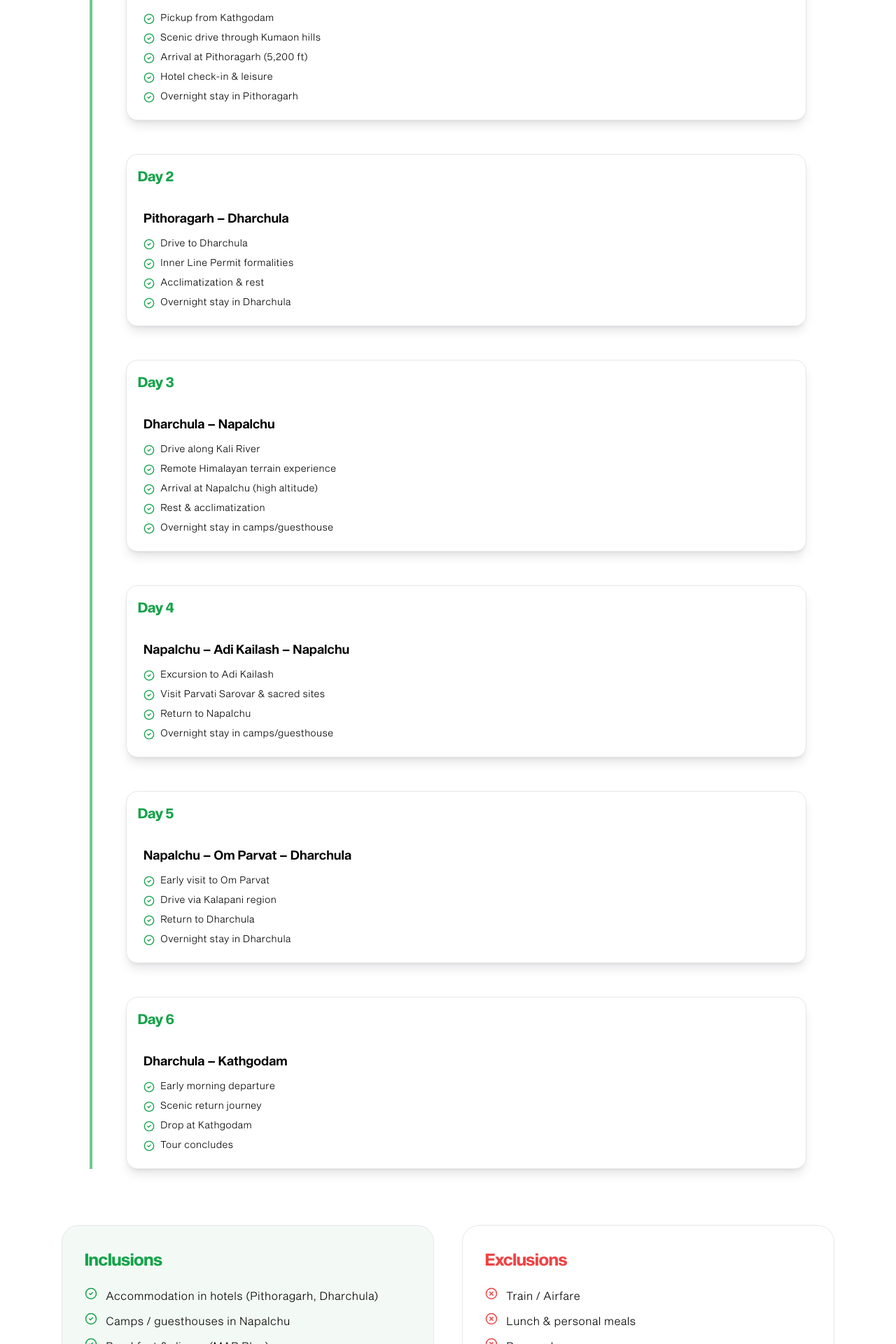
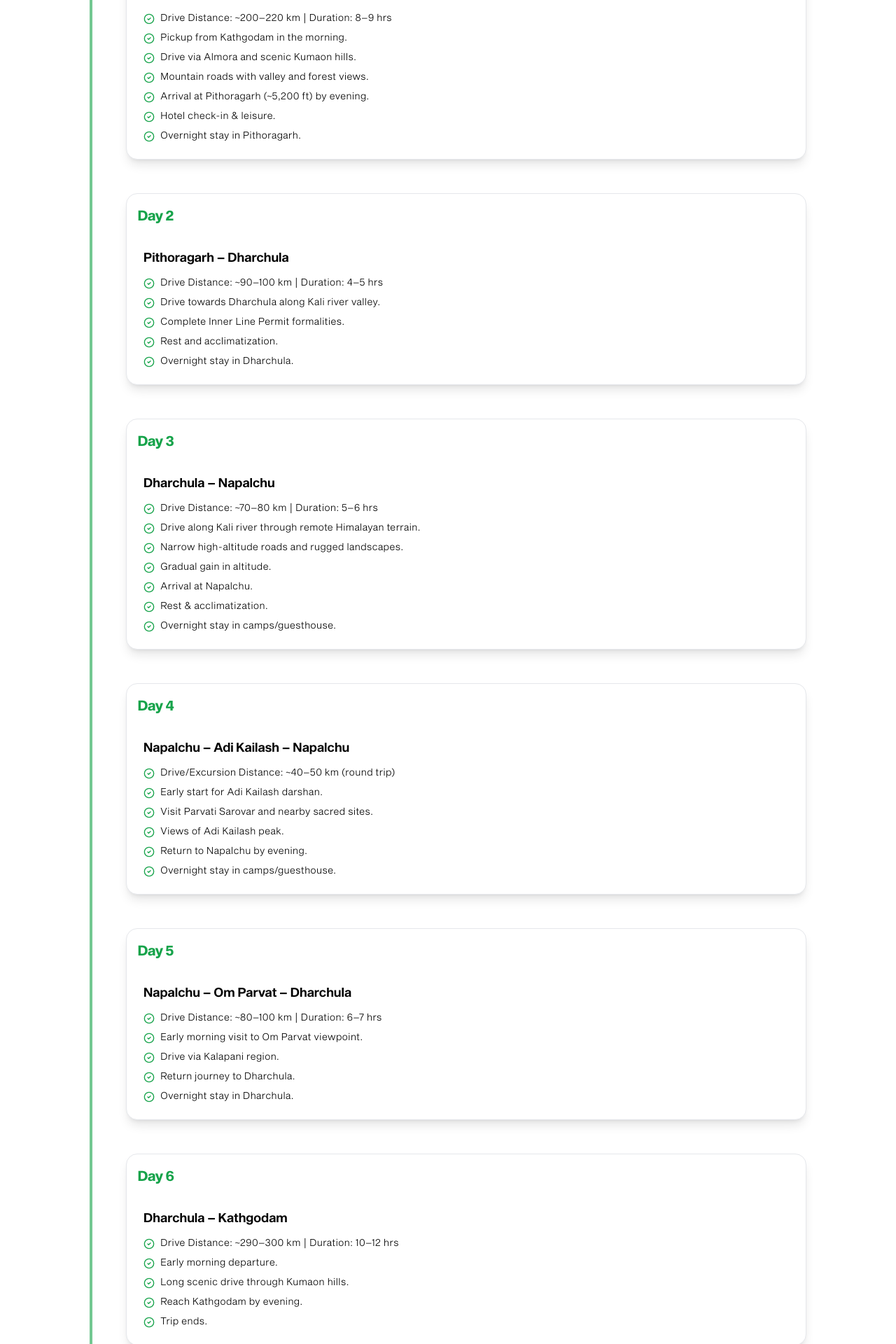
Before and after one commit to Ksaket7/Hotel7OAKS, a React (Vite) app in the folder frontend/: page /tours/adi-kailash-om-parvat-yatra in a window 1280 px wide. Shown: the part 3220-5140 px from the top of the page at 70% size. Built offline with nearby package versions, Linux system fonts and the light colour scheme.

Commit message:
updated itenary

```diff
--- a/frontend/src/data/toursnpackages.js
+++ b/frontend/src/data/toursnpackages.js
@@ -64,89 +64,104 @@ export const toursData = [
     day: "Day 1",
     title: "Haridwar - Barkot",
     details: [
-          "Pickup from Haridwar/Rishikesh",
-          "Scenic drive via Mussoorie & Yamuna Valley",
-          "Arrival in Barkot & hotel check-in",
-          "Dinner & overnight stay in Barkot",
+      "Drive Distance: ~180–200 km | Duration: 7–8 hrs",
+      "Pickup from Haridwar/Rishikesh in the morning.",
+      "Drive via Mussoorie and Yamuna valley with hill views.",
+      "Reach Barkot by evening and check-in to hotel.",
+      "Dinner & overnight stay in Barkot.",
     ],
   },
   {
     day: "Day 2",
     title: "Barkot - Yamunotri - Barkot",
     details: [
-          "Drive to Janki Chatti",
-          "Trek to Yamunotri Temple",
-          "Darshan & holy dip at Surya Kund",
-          "Return to Barkot",
+      "Drive Distance: ~40 km + trek | Duration: full day",
+      "Drive to Janki Chatti (road head).",
+      "Trek Distance: ~5–6 km one way to Yamunotri Temple.",
+      "Darshan and visit Surya Kund.",
+      "Return trek to Janki Chatti and drive back to Barkot.",
     ],
   },
   {
     day: "Day 3",
     title: "Barkot - Uttarkashi",
     details: [
-          "Drive to Uttarkashi",
-          "Visit Kashi Vishwanath Temple",
-          "Check-in & evening leisure",
+      "Drive Distance: ~100 km | Duration: 4–5 hrs",
+      "Drive to Uttarkashi along Bhagirathi river.",
+      "Visit Kashi Vishwanath Temple.",
+      "Hotel check-in and rest.",
     ],
   },
   {
     day: "Day 4",
     title: "Uttarkashi - Gangotri - Uttarkashi",
     details: [
-          "Early drive to Gangotri",
-          "Views of Harsil Valley",
-          "Temple darshan & rituals",
-          "Return to Uttarkashi",
+      "Drive Distance: ~200 km (round trip) | Duration: 8–10 hrs",
+      "Early morning drive to Gangotri.",
+      "Pass through Harsil valley and pine forests.",
+      "Temple darshan and short visit around river origin area.",
+      "Return to Uttarkashi by evening.",
     ],
   },
   {
     day: "Day 5",
     title: "Uttarkashi - Guptkashi",
     details: [
-          "Long scenic drive",
-          "Arrival & hotel check-in",
-          "Preparation for Kedarnath",
+      "Drive Distance: ~220–230 km | Duration: 9–10 hrs",
+      "Long scenic drive via Tehri and Rudraprayag.",
+      "Follow Mandakini river valley.",
+      "Reach Guptkashi and hotel check-in.",
     ],
   },
   {
     day: "Day 6",
     title: "Guptkashi - Kedarnath",
     details: [
-          "Drive to Gaurikund",
-          "Trek to Kedarnath / helicopter option",
-          "Evening Aarti & darshan",
+      "Drive to Gaurikund (~30 km).",
+      "Trek Distance: ~16–18 km to Kedarnath (or helicopter option).",
+      "Steady uphill trek along Mandakini river.",
+      "Reach Kedarnath by evening.",
+      "Attend evening aarti and temple darshan.",
     ],
   },
   {
     day: "Day 7",
     title: "Kedarnath - Guptkashi",
     details: [
-          "Morning darshan",
-          "Trek back to Gaurikund",
-          "Drive to Guptkashi",
+      "Morning darshan at Kedarnath Temple.",
+      "Descend trek back to Gaurikund (~16–18 km).",
+      "Drive back to Guptkashi.",
+      "Rest at hotel.",
     ],
   },
   {
     day: "Day 8",
     title: "Guptkashi - Badrinath",
-        details: ["Drive via Joshimath", "Temple visit & check-in"],
+    details: [
+      "Drive Distance: ~190 km | Duration: 7–8 hrs",
+      "Drive via Joshimath.",
+      "Reach Badrinath and check-in.",
+      "Evening temple visit and local exploration.",
+    ],
   },
   {
     day: "Day 9",
     title: "Badrinath - Rudraprayag",
     details: [
-          "Morning darshan",
-          "Visit Mana Village (optional)",
-          "Drive to Rudraprayag",
+      "Morning darshan at Badrinath Temple.",
+      "Optional visit to Mana Village.",
+      "Drive via Joshimath and Karnaprayag.",
+      "Reach Rudraprayag by evening.",
     ],
   },
   {
     day: "Day 10",
     title: "Rudraprayag - Haridwar/Rishikesh",
     details: [
-          "Return journey",
-          "Scenic river confluences",
-          "Drop-off & tour conclusion",
+      "Drive Distance: ~160 km | Duration: 6–7 hrs",
+      "Drive along Alaknanda river.",
+      "Pass Devprayag (confluence of rivers).",
+      "Reach Haridwar/Rishikesh by evening.",
     ],
   },
 ],
@@ -245,59 +260,67 @@ export const toursData = [
     day: "Day 1",
     title: "Haridwar / Rishikesh – Guptkashi",
     details: [
-          "Pickup from Haridwar/Rishikesh",
-          "Drive along Ganga & Mandakini rivers",
-          "Arrival at Guptkashi/Sitapur",
-          "Hotel check-in & dinner",
+      "Drive Distance: ~200–220 km | Duration: 8–9 hrs",
+      "Pickup from Haridwar/Rishikesh in the morning.",
+      "Drive via Devprayag, Srinagar, Rudraprayag.",
+      "Follow Ganga and Mandakini river valleys.",
+      "Reach Guptkashi/Sitapur by evening.",
+      "Hotel check-in & dinner.",
     ],
   },
   {
     day: "Day 2",
     title: "Guptkashi – Kedarnath",
     details: [
-          "Drive to Gaurikund",
-          "Trek to Kedarnath (pony/palki/helicopter optional)",
-          "Arrival & camp/lodge check-in",
-          "Evening aarti & darshan",
+      "Drive to Gaurikund (~30 km).",
+      "Trek Distance: ~16–18 km to Kedarnath.",
+      "Steady uphill trek along Mandakini river.",
+      "Optional: pony/palki/helicopter services.",
+      "Arrival at Kedarnath, check-in to camp/lodge.",
+      "Evening aarti & temple darshan.",
     ],
   },
   {
     day: "Day 3",
     title: "Kedarnath – Guptkashi",
     details: [
-          "Morning darshan at Kedarnath Temple",
-          "Trek down to Gaurikund",
-          "Drive back to Guptkashi",
-          "Dinner & overnight stay",
+      "Morning darshan at Kedarnath Temple.",
+      "Trek down to Gaurikund (~16–18 km).",
+      "Drive back to Guptkashi.",
+      "Dinner & overnight stay.",
     ],
   },
   {
     day: "Day 4",
     title: "Guptkashi – Badrinath",
     details: [
-          "Drive via Joshimath",
-          "Arrival & hotel check-in",
-          "Evening darshan at Badrinath Temple",
+      "Drive Distance: ~190 km | Duration: 7–8 hrs",
+      "Drive via Chopta/Joshimath route.",
+      "Scenic views of mountain valleys and rivers.",
+      "Arrival at Badrinath and hotel check-in.",
+      "Evening darshan at Badrinath Temple.",
     ],
   },
   {
     day: "Day 5",
     title: "Badrinath – Rudraprayag / Srinagar",
     details: [
-          "Morning darshan",
-          "Visit Mana Village (optional)",
-          "Drive to Rudraprayag/Srinagar",
-          "Check-in & leisure",
+      "Morning darshan at Badrinath Temple.",
+      "Optional visit to Mana Village.",
+      "Drive via Joshimath and Karnaprayag.",
+      "Reach Rudraprayag/Srinagar by evening.",
+      "Check-in & leisure.",
     ],
   },
   {
     day: "Day 6",
     title: "Rudraprayag / Srinagar – Haridwar",
     details: [
-          "Breakfast & return journey",
-          "Scenic river confluences en route",
-          "Drop at Haridwar/Rishikesh",
-          "Tour concludes",
+      "Drive Distance: ~150–170 km | Duration: 6–7 hrs",
+      "Breakfast and start return journey.",
+      "Drive via Devprayag (river confluence).",
+      "Reach Haridwar/Rishikesh by evening.",
+      "Trip ends.",
     ],
   },
 ],
@@ -394,32 +417,36 @@ export const toursData = [
     day: "Day 1",
     title: "Haridwar – Badrinath",
     details: [
-          "Early morning pickup from Haridwar",
-          "Drive via Devprayag, Rudraprayag & Joshimath",
-          "Witness sacred river confluences",
-          "Arrival in Badrinath & hotel check-in",
-          "Evening darshan at Badrinath Temple",
-          "Dinner & overnight stay",
+      "Drive Distance: ~300 km | Duration: 10–12 hrs",
+      "Early morning pickup from Haridwar.",
+      "Drive via Devprayag, Rudraprayag, Karnaprayag, Joshimath.",
+      "Witness major river confluences along Alaknanda.",
+      "Reach Badrinath by evening and check-in to hotel.",
+      "Evening darshan at Badrinath Temple.",
+      "Dinner & overnight stay.",
     ],
   },
   {
     day: "Day 2",
     title: "Badrinath – Local Darshan & Rudraprayag",
     details: [
-          "Early morning darshan at Badrinath Temple",
-          "Visit Mana Village & Charan Paduka (optional)",
-          "Drive to Rudraprayag / Srinagar",
-          "Hotel check-in, dinner & overnight stay",
+      "Morning darshan at Badrinath Temple.",
+      "Optional visit to Mana Village & nearby spots.",
+      "Drive Distance: ~150–160 km | Duration: 6–7 hrs",
+      "Drive via Joshimath and Karnaprayag.",
+      "Reach Rudraprayag/Srinagar by evening.",
+      "Hotel check-in, dinner & overnight stay.",
     ],
   },
   {
     day: "Day 3",
     title: "Rudraprayag / Srinagar – Haridwar",
     details: [
-          "Breakfast & return journey",
-          "Scenic views & river confluences en route",
-          "Drop at Haridwar",
-          "Tour concludes with blessings",
+      "Drive Distance: ~150 km | Duration: 5–6 hrs",
+      "Breakfast and start return journey.",
+      "Drive via Devprayag with scenic river views.",
+      "Reach Haridwar by afternoon/evening.",
+      "Trip ends.",
     ],
   },
 ],
@@ -515,42 +542,47 @@ export const toursData = [
     day: "Day 1",
     title: "Haridwar – Guptkashi / Sitapur",
     details: [
-          "Pickup from Haridwar/Rishikesh",
-          "Drive via Devprayag & Rudraprayag",
-          "Scenic river views & mountain landscapes",
-          "Arrival at Guptkashi/Sitapur",
-          "Hotel check-in, dinner & overnight stay",
+      "Drive Distance: ~200–220 km | Duration: 8–9 hrs",
+      "Pickup from Haridwar/Rishikesh in the morning.",
+      "Drive via Devprayag, Srinagar, Rudraprayag.",
+      "Scenic views along Ganga and Mandakini rivers.",
+      "Reach Guptkashi/Sitapur by evening.",
+      "Hotel check-in, dinner & overnight stay.",
     ],
   },
   {
     day: "Day 2",
     title: "Guptkashi – Kedarnath",
     details: [
-          "Early morning drive to Gaurikund",
-          "Trek to Kedarnath (pony/palki/helicopter optional)",
-          "Arrival & check-in at camp/lodge",
-          "Evening darshan & aarti at Kedarnath Temple",
-          "Overnight stay near temple",
+      "Drive Distance: ~30 km to Gaurikund",
+      "Trek Distance: ~16–18 km | Duration: 7–9 hrs",
+      "Early morning drive to Gaurikund.",
+      "Start trek to Kedarnath (pony/palki/helicopter optional).",
+      "Steady ascent along Mandakini river route.",
+      "Arrival & check-in at camp/lodge.",
+      "Evening darshan & aarti at Kedarnath Temple.",
+      "Overnight stay near temple.",
     ],
   },
   {
     day: "Day 3",
     title: "Kedarnath – Guptkashi / Sitapur",
     details: [
-          "Early morning darshan at Kedarnath Temple",
-          "Trek down to Gaurikund",
-          "Drive back to Guptkashi/Sitapur",
-          "Dinner & overnight stay",
+      "Morning darshan at Kedarnath Temple.",
+      "Trek down to Gaurikund (~16–18 km).",
+      "Drive back to Guptkashi/Sitapur.",
+      "Dinner & overnight stay.",
     ],
   },
   {
     day: "Day 4",
     title: "Guptkashi – Haridwar",
     details: [
-          "Breakfast & return journey",
-          "En route Devprayag & Rudraprayag confluences",
-          "Drop at Haridwar/Rishikesh",
-          "Tour concludes with blessings",
+      "Drive Distance: ~200–220 km | Duration: 8–9 hrs",
+      "Breakfast and start return journey.",
+      "Drive via Rudraprayag and Devprayag.",
+      "Reach Haridwar/Rishikesh by evening.",
+      "Trip ends.",
     ],
   },
 ],
@@ -651,62 +683,71 @@ export const toursData = [
     day: "Day 1",
     title: "Kathgodam – Pithoragarh",
     details: [
-          "Pickup from Kathgodam",
-          "Scenic drive through Kumaon hills",
-          "Arrival at Pithoragarh (5,200 ft)",
-          "Hotel check-in & leisure",
-          "Overnight stay in Pithoragarh",
+      "Drive Distance: ~200–220 km | Duration: 8–9 hrs",
+      "Pickup from Kathgodam in the morning.",
+      "Drive via Almora and scenic Kumaon hills.",
+      "Mountain roads with valley and forest views.",
+      "Arrival at Pithoragarh (~5,200 ft) by evening.",
+      "Hotel check-in & leisure.",
+      "Overnight stay in Pithoragarh.",
     ],
   },
   {
     day: "Day 2",
     title: "Pithoragarh – Dharchula",
     details: [
-          "Drive to Dharchula",
-          "Inner Line Permit formalities",
-          "Acclimatization & rest",
-          "Overnight stay in Dharchula",
+      "Drive Distance: ~90–100 km | Duration: 4–5 hrs",
+      "Drive towards Dharchula along Kali river valley.",
+      "Complete Inner Line Permit formalities.",
+      "Rest and acclimatization.",
+      "Overnight stay in Dharchula.",
     ],
   },
   {
     day: "Day 3",
     title: "Dharchula – Napalchu",
     details: [
-          "Drive along Kali River",
-          "Remote Himalayan terrain experience",
-          "Arrival at Napalchu (high altitude)",
-          "Rest & acclimatization",
-          "Overnight stay in camps/guesthouse",
+      "Drive Distance: ~70–80 km | Duration: 5–6 hrs",
+      "Drive along Kali river through remote Himalayan terrain.",
+      "Narrow high-altitude roads and rugged landscapes.",
+      "Gradual gain in altitude.",
+      "Arrival at Napalchu.",
+      "Rest & acclimatization.",
+      "Overnight stay in camps/guesthouse.",
     ],
   },
   {
     day: "Day 4",
     title: "Napalchu – Adi Kailash – Napalchu",
     details: [
-          "Excursion to Adi Kailash",
-          "Visit Parvati Sarovar & sacred sites",
-          "Return to Napalchu",
-          "Overnight stay in camps/guesthouse",
+      "Drive/Excursion Distance: ~40–50 km (round trip)",
+      "Early start for Adi Kailash darshan.",
+      "Visit Parvati Sarovar and nearby sacred sites.",
+      "Views of Adi Kailash peak.",
+      "Return to Napalchu by evening.",
+      "Overnight stay in camps/guesthouse.",
     ],
   },
   {
     day: "Day 5",
     title: "Napalchu – Om Parvat – Dharchula",
     details: [
-          "Early visit to Om Parvat",
-          "Drive via Kalapani region",
-          "Return to Dharchula",
-          "Overnight stay in Dharchula",
+      "Drive Distance: ~80–100 km | Duration: 6–7 hrs",
+      "Early morning visit to Om Parvat viewpoint.",
+      "Drive via Kalapani region.",
+      "Return journey to Dharchula.",
+      "Overnight stay in Dharchula.",
     ],
   },
   {
     day: "Day 6",
     title: "Dharchula – Kathgodam",
     details: [
-          "Early morning departure",
-          "Scenic return journey",
-          "Drop at Kathgodam",
-          "Tour concludes",
+      "Drive Distance: ~290–300 km | Duration: 10–12 hrs",
+      "Early morning departure.",
+      "Long scenic drive through Kumaon hills.",
+      "Reach Kathgodam by evening.",
+      "Trip ends.",
     ],
   },
 ],
```
Lines whose indentation alone changed are shown as unchanged.
